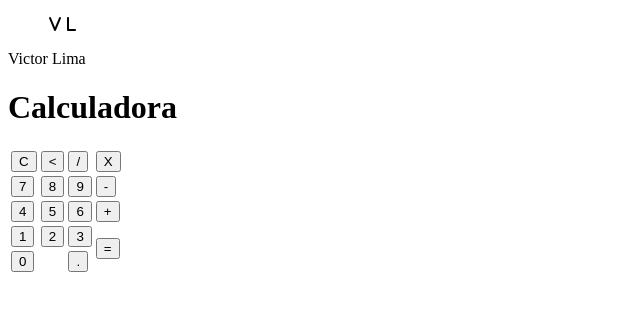
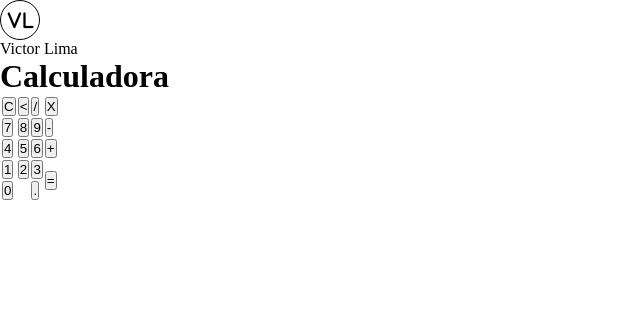
Before and after one commit to jvlimadev/calculadora, a plain HTML site: page index.html in a window 1280 px wide. Shown: the whole page, without its empty margins (0-640 px from the left). Drawn offline with Linux system fonts and the light colour scheme.

Commit message:
Refatorando o logo

```diff
--- a/index.html
+++ b/index.html
@@ -5,15 +5,16 @@
         <meta name="viewport" content="width=device-width, initial-scale=1.0" />
         <link rel="stylesheet" href="https://cdnjs.cloudflare.com/ajax/libs/font-awesome/6.1.0/css/all.min.css" />
 
+        <link rel="stylesheet" href="style.css">
+
         <title>Caculadora</title>
     </head>
     <body>
         <div class="page">
             <header class="header">
-                <figure class="profile">
-                    <i class="fa-solid fa-v"></i>
-                    <i class="fa-solid fa-l"></i>
-                </figure>
+                <div class="profile">
+                    <i class="fa-solid fa-v">l</i>
+                </div>
                 <p class="name">Victor Lima</p>
             </header>
             <div class="calculador">
--- /dev/null
+++ b/style.css
@@ -0,0 +1,19 @@
+.profile i {
+    width: 40px;
+    height: 40px;
+    background: transparent;
+    border: 1px solid black;
+    color: black;
+    border-radius: 50px;
+    display: inline-flex;
+    align-items: center;
+    justify-content: center;
+    font-size: 18px;
+    cursor: pointer;
+}
+
+* {
+    margin: 0;
+    padding: 0;
+    box-sizing: border-box;
+}
```
